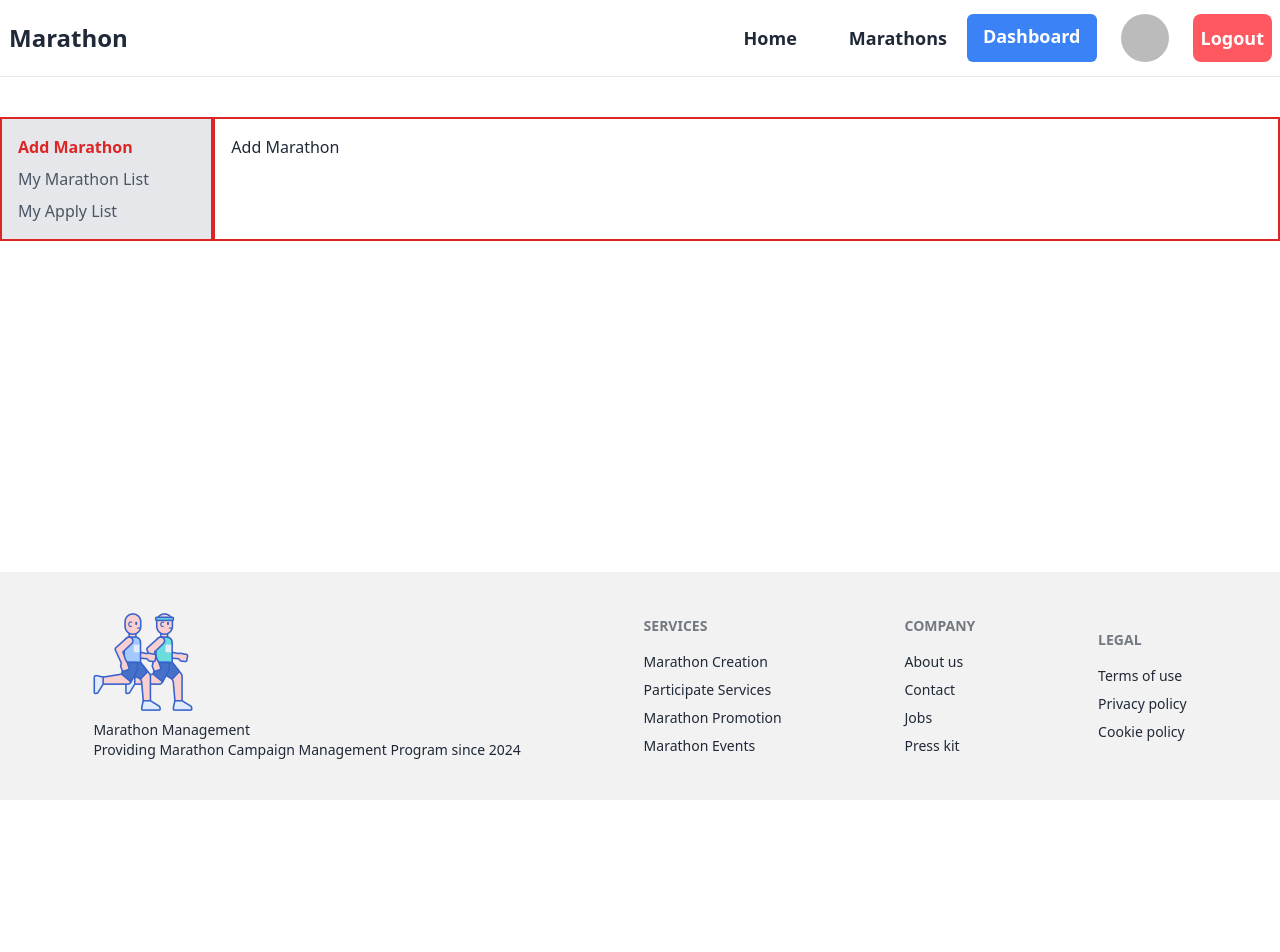
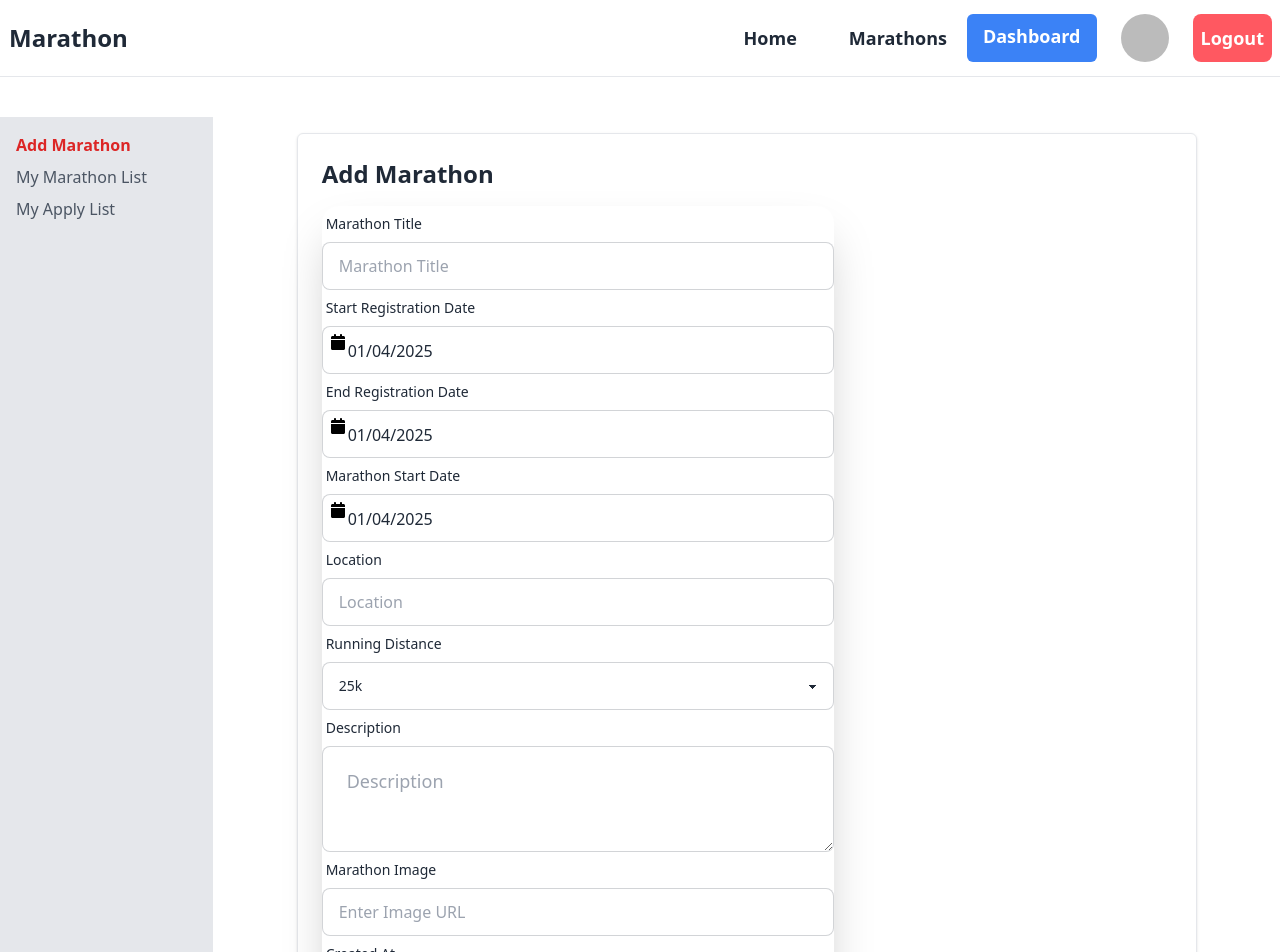
Before and after one commit to SahariorRidoy/Marathon-Management-client, a React (Vite) app: page /dashboard in a window 1280 px wide. Shown: the top 952 px of the page. Before the commit the page ends 800 px from the top, so only its background shows below. Built offline with nearby package versions, Linux system fonts and the light colour scheme; no server answers; sample sign-in values are in the browser's storage.

Commit message:
Added Add Marathon form

```diff
--- a/package.json
+++ b/package.json
@@ -13,6 +13,7 @@
     "firebase": "^11.1.0",
     "react": "^18.3.1",
     "react-awesome-reveal": "^4.3.1",
+    "react-datepicker": "^7.5.0",
     "react-dom": "^18.3.1",
     "react-hot-toast": "^2.4.1",
     "react-icons": "^5.4.0",
--- a/src/Router/Router.jsx
+++ b/src/Router/Router.jsx
@@ -9,6 +9,7 @@ import Dashboard from "../components/Pages/Dashboard/Dashboard";
 import AddMarathon from "../components/Pages/Dashboard/AddMarathon";
 import MyMarathon from "../components/Pages/Dashboard/MyMarathon";
 import MyApplyList from "../components/Pages/Dashboard/MyApplyList";
+import PrivateRoute from "../PrivateRoute/PrivateRoute";
 
 const router = createBrowserRouter([
   {
@@ -21,12 +22,12 @@ const router = createBrowserRouter([
       },
       {
         path: "/marathons",
-        element: <Marathons />,
+        element: <PrivateRoute><Marathons /></PrivateRoute>,
 
       },
       {
         path: "/dashboard",
-        element: <Dashboard />,
+        element: <PrivateRoute><Dashboard /></PrivateRoute>,
         children:[
           {
             path:"/dashboard",
--- a/src/components/Pages/Dashboard/AddMarathon.jsx
+++ b/src/components/Pages/Dashboard/AddMarathon.jsx
@@ -1,11 +1,167 @@
-import React from 'react';
+import React, { useState } from "react";
+import DatePicker from "react-datepicker";
+import "react-datepicker/dist/react-datepicker.css";
+const AddMarathon = () => {
+  const [startDate, setStartDate] = useState(new Date());
+  const [endDate, setEndDate] = useState(new Date());
+  const [marathonStartDate, setMarathonStartDate] = useState(new Date());
+  const createdAt =new Date();
 
-const AddMarathon = () => {
-    return (
-        <div>
-            Add Marathon
-        </div>
-    );
+  const handleSubmit=(e)=>{
+    e.preventDefault();
+    const form=e.target;
+
+    const title=form.title.value;
+    const startDate=form.startDate.value;
+    const endDate=form.endDate.value;
+    const marathonStart=form.marathonStart.value;
+    const location=form.location.value;
+    const distance=form.distance.value;
+    const description=form.description.value;
+    const image=form.image.value;
+    const createdAt=form.createdAt.value;
+
+    const addMarathon = {
+      image,
+      title,
+      description,
+      startDate,
+      endDate,
+      marathonStart,
+      location,
+      distance,
+      createdAt,
+      // email,
+      // name,
+    };
+    console.log(addMarathon);
+    form.reset();
+  }
+  return (
+    <div className=" w-[900px] mx-auto p-6 border rounded-md shadow">
+      <h2 className="text-2xl font-bold mb-4">Add Marathon</h2>
+      <div className="card bg-base-100 max-w-lg w-full shrink-0 shadow-2xl">
+        <form onSubmit={handleSubmit} className="">
+          <div className="form-control">
+            <label className="label">
+              <span className="label-text">Marathon Title</span>
+            </label>
+            <input
+              type="text"
+              name="title"
+              placeholder="Marathon Title"
+              className="input input-bordered"
+              required
+            />
+          </div>
+          <div className="form-control">
+            <label className="label">
+              <span className="label-text">Start Registration Date</span>
+            </label>
+            <DatePicker
+              showIcon
+              name="startDate"
+              className="w-full input input-bordered"
+              selected={startDate}
+              onChange={(date) => setStartDate(date)}
+            />
+          </div>
+          <div className="form-control">
+            <label className="label">
+              <span className="label-text">End Registration Date</span>
+            </label>
+            <DatePicker
+            name="endDate"
+              showIcon
+              className="w-full input input-bordered"
+              selected={endDate}
+              onChange={(date) => setEndDate(date)}
+            />
+          </div>
+          <div className="form-control">
+            <label className="label">
+              <span className="label-text">Marathon Start Date</span>
+            </label>
+            <DatePicker
+            name="marathonStart"
+              showIcon
+              className="w-full input input-bordered"
+              selected={marathonStartDate}
+              onChange={(date) => setMarathonStartDate(date)}
+            />
+          </div>
+
+          <div className="form-control">
+            <label className="label">
+              <span className="label-text">Location</span>
+            </label>
+            <input
+              type="text"
+              name="location"
+              placeholder="Location"
+              className="input input-bordered"
+              required
+            />
+          </div>
+          <div className="form-control">
+            <label className="label">
+              <span className="label-text">Running Distance</span>
+            </label>
+            <select name="distance"  className="select select-bordered w-full max-w-lg">
+              <option disabled defaultValue="SelectDistance">
+                Select Distance
+              </option>
+              <option>25k</option>
+              <option>10k</option>
+              <option>3k</option>
+            </select>
+          </div>
+          <div className="form-control">
+            <label className="label">
+              <span className="label-text">Description</span>
+            </label>
+            <textarea
+            name="description"
+              placeholder="Description"
+              className="textarea textarea-bordered textarea-lg w-full max-w-lg"
+            ></textarea>
+          </div>
+          <div className="form-control">
+            <label className="label">
+              <span className="label-text">Marathon Image</span>
+            </label>
+            <input
+              type="text"
+              name="image"
+              placeholder="Enter Image URL"
+              className="input input-bordered"
+              required
+            />
+          </div>
+          <div className="form-control">
+            <label className="label">
+              <span className="label-text">Created At</span>
+            </label>
+            <input
+            name="createdAt"
+              value={createdAt}
+              className="input input-bordered"
+              required
+              disabled
+            />
+          </div>
+          <div className="form-control">
+            <label className="label">
+              <span className="label-text">Total Registration Count 0</span>
+            </label>
+          </div>
+          <div className="form-control mt-6">
+            <button className="btn btn-primary">Add Marathon</button>
+          </div>
+        </form>
+      </div>
+    </div>
+  );
 };
 
 export default AddMarathon;
--- a/src/components/Pages/Dashboard/Dashboard.jsx
+++ b/src/components/Pages/Dashboard/Dashboard.jsx
@@ -5,7 +5,7 @@ const Dashboard = () => {
   return (
     <div className="max-w-[1320px] mx-auto grid grid-cols-6">
       {/* Sidebar Navigation */}
-      <div className="col-span-1 border-2 border-red-600 flex flex-col text-white space-y-2 p-4
+      <div className="col-span-1 flex flex-col text-white space-y-2 p-4
        bg-gray-200">
         <NavLink
           to="/dashboard"
@@ -35,7 +35,7 @@ const Dashboard = () => {
       </div>
 
       {/* Main Content */}
-      <div className="col-span-5 border-2 border-red-600 p-4">
+      <div className="col-span-5 p-4">
         <Outlet />
       </div>
     </div>
```
Also changed, not shown: 1 other file (tests, documents, lock files or other folders).
